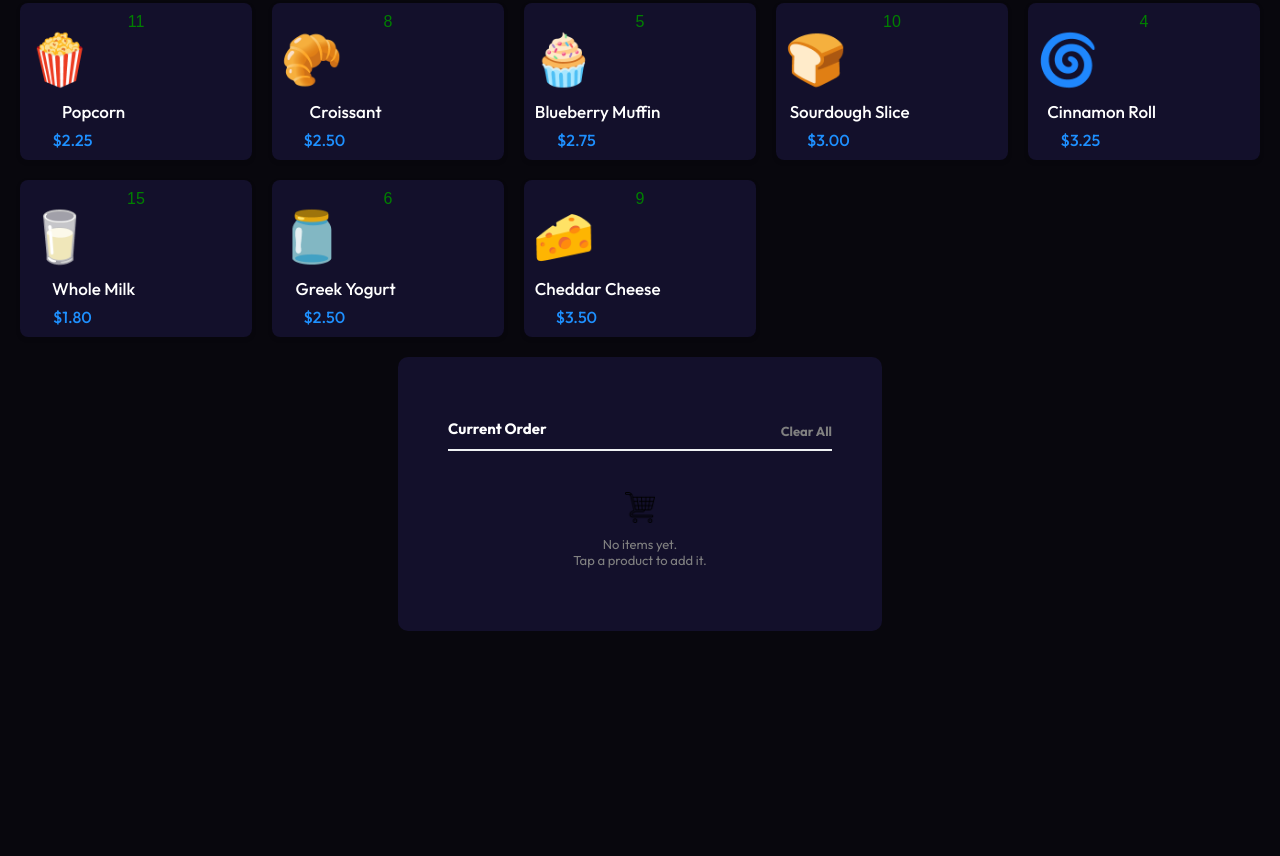
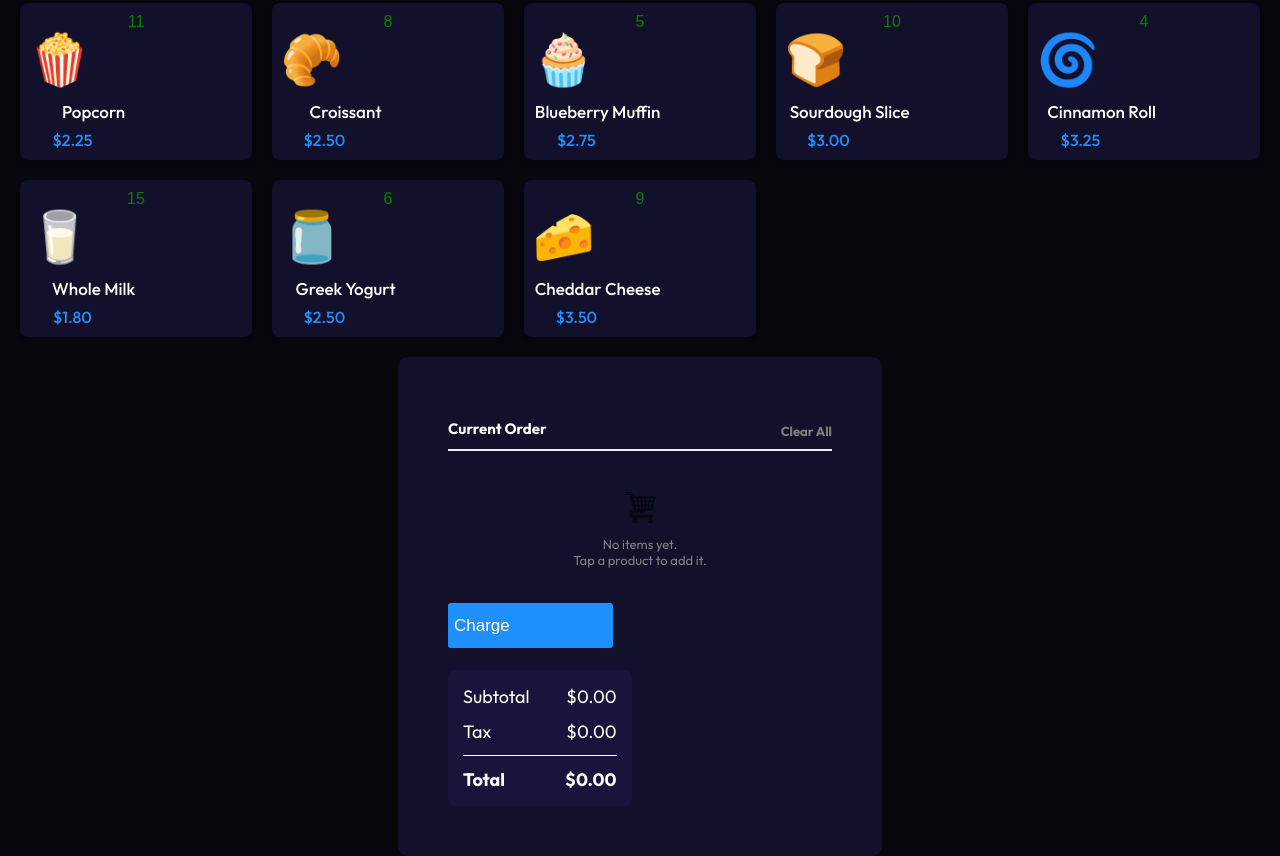
Before and after one commit to rusithpansilugit/javascript-pos-system, a plain HTML site: page index.html in a window 1280 px wide. Shown: the part 720-1576 px from the top of the page. Before the commit the page ends 1351 px from the top, so only its background shows below. Drawn offline with Linux system fonts and the light colour scheme.

Commit message:
price section

```diff
--- a/index.html
+++ b/index.html
@@ -48,10 +48,34 @@
         <h3>
             <span class="clear-cart">Clear All</span>
         </h3>
-          <div class="shopping-cart">
+          <div class="shopping-cart" id="cart-items">
             <img src="shopping-cart.png" alt="shopping-cart" class="shopping-cart">
 
             <p>No items yet. <br> Tap a product to add it.</p>
+          </div>
+          <br> <br>
+
+          <div class="charge-section">
+            <button id="charge-btn">Charge</button> <br> <br> <br>
+
+            <div class="price-section">
+
+    <div class="price-row">
+        <span>Subtotal</span>
+        <span id="subtotal-price">$0.00</span>
+    </div>
+
+    <div class="price-row">
+        <span>Tax</span>
+        <span id="tax-price">$0.00</span>
+    </div>
+
+    <div class="price-row">
+        <span>Total</span>
+        <span id="total-price">$0.00</span>
+    </div>
+
+</div>
           </div>
       </div>
     </main>
--- a/styles.css
+++ b/styles.css
@@ -180,9 +180,50 @@ body {
   margin: 0 auto;
 }
 
-.shopping-cart p{
+.shopping-cart p {
   color: gray;
   text-align: center;
   font-family: "Outfit", sans-serif;
   font-size: 13px;
 }
+
+.charge-section button {
+  width: 43%;
+  height: 45px;
+  font-size: 17px;
+  color: white;
+  background-color: dodgerblue;
+  border: none;
+  border-radius: 3px;
+  cursor: pointer;
+  text-align: start;
+}
+
+.charge-section button:hover {
+  background-color: rgb(4, 64, 125);
+  transition: background-color 0.4s ease;
+}
+
+.price-section {
+  background-color: #201b4d7a;
+  color: white;
+  padding: 15px;
+  width: 40%;
+  border-radius: 8px;
+  font-size: 18px;
+  font-family: "Outfit", sans-serif;
+}
+
+.price-row {
+  display: flex;
+  justify-content: space-between;
+  align-items: center;
+  margin-bottom: 12px;
+}
+
+.price-row:last-child {
+  border-top: 1px solid white;
+  padding-top: 12px;
+  margin-bottom: 0;
+  font-weight: bold;
+}
```
